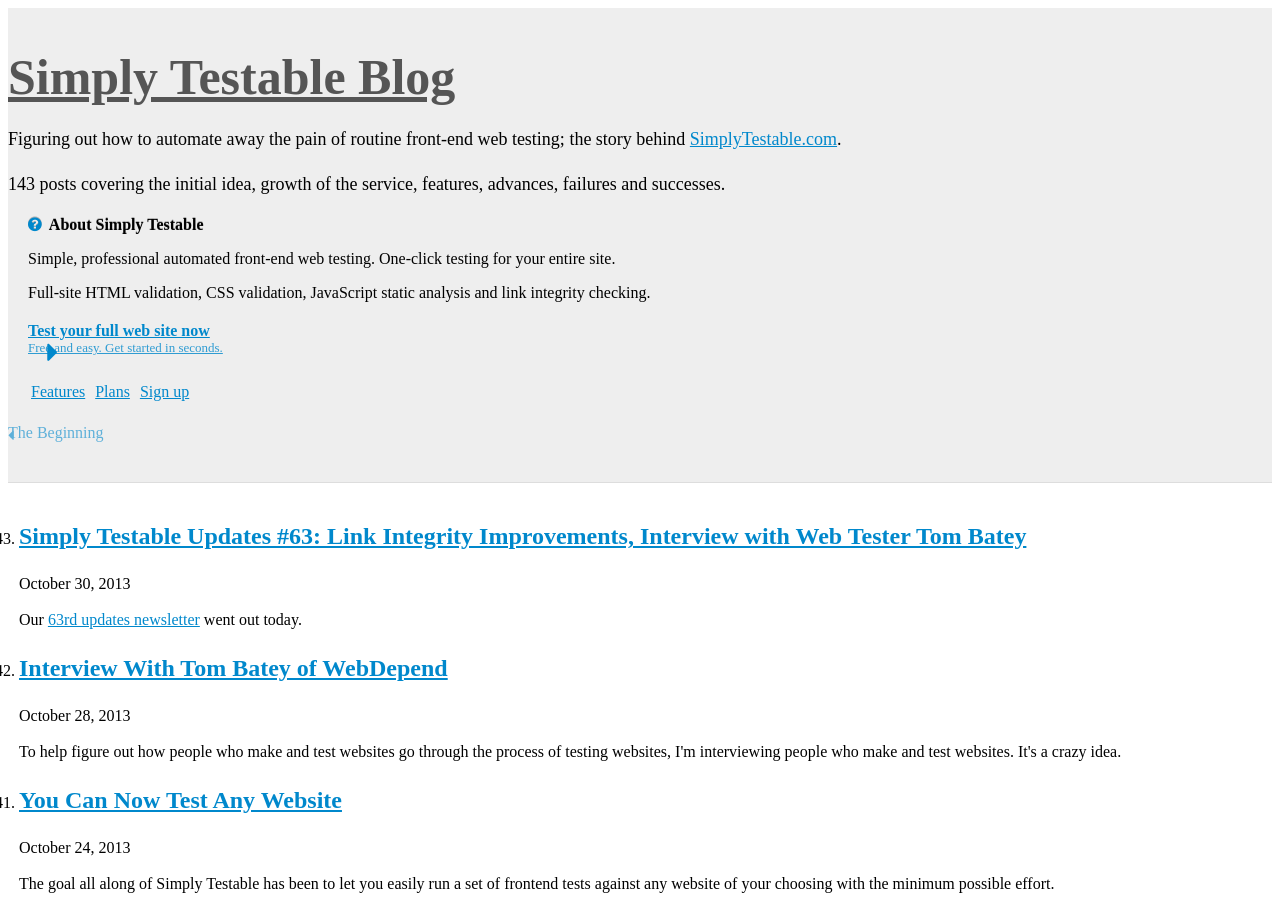
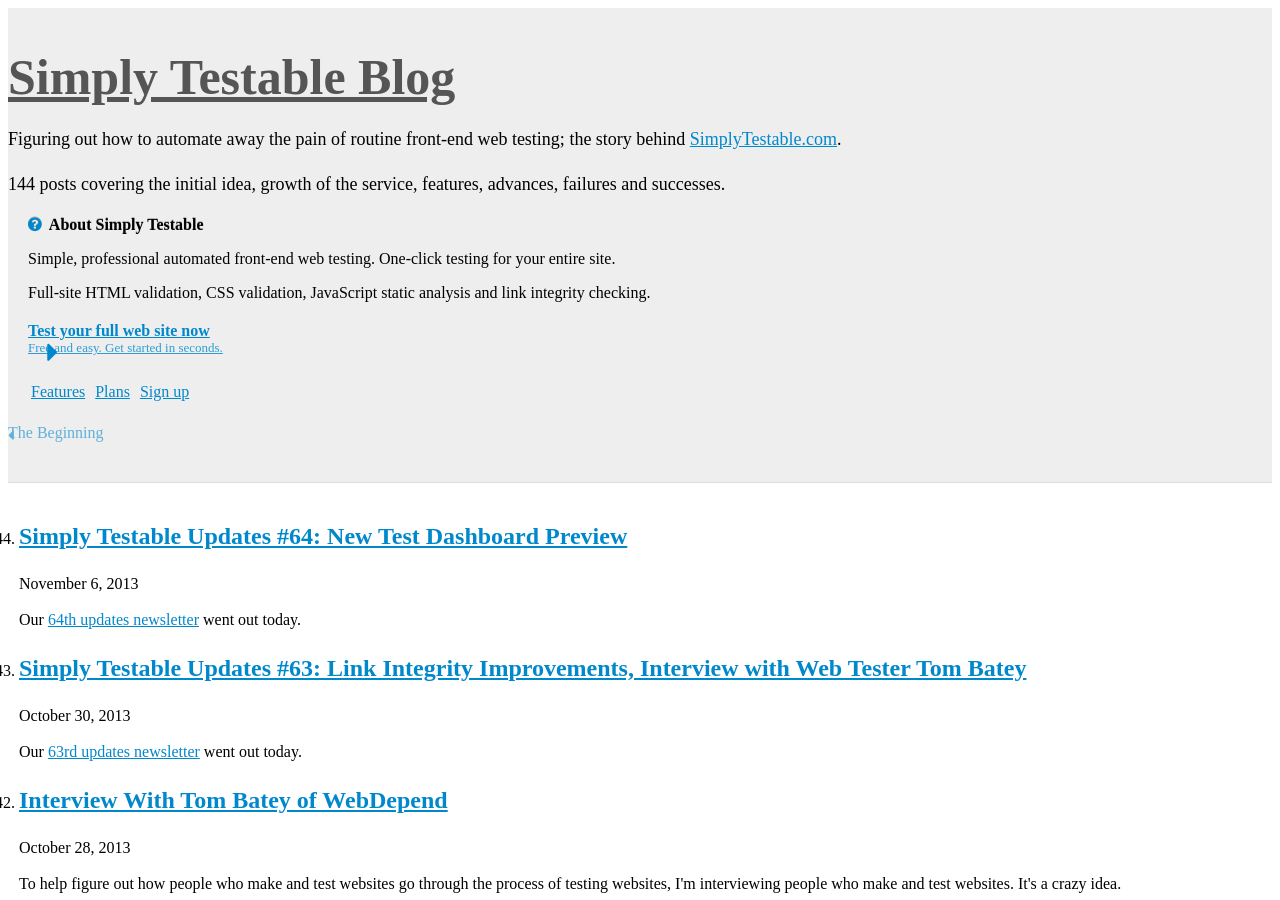
Before and after one commit to webignition/blog.simplytestable.com, a Jekyll site: the page built from archive/index.html, in a window 1280 px wide and 900 px high. Built offline with Jekyll 4.4.1, drawn with Linux system fonts in a browser that asks for light colours; nearby versions of some CDN libraries; comment, search, counter and statistics services are not loaded; a style sheet for code colours, icons or effects is not loaded; some of the changed text lies outside the part shown.

Commit message:
64th newsletter notification

```diff
--- a/archive/index.html
+++ b/archive/index.html
@@ -6,6 +6,28 @@ is_archive: true
 <ol class="archive">
 
 
+    <li value="144">
+        <h2><a href="/simply-testable-updates-64/">Simply Testable Updates #64: New Test Dashboard Preview </a></h2>
+        <p class="post-date">November  6, 2013</p>
+
+
+
+
+
+
+
+
+
+    <p>
+        Our <a href="http://us5.campaign-archive1.com/?u=ac75e33d993d2b502e333ddd0&amp;id=87b5806808">64th updates newsletter</a> went out today.
+    </p>
+
+
+
+
+    </li>
+
+
     <li value="143">
         <h2><a href="/simply-testable-updates-63/">Simply Testable Updates #63: Link Integrity Improvements, Interview with Web Tester Tom Batey </a></h2>
         <p class="post-date">October 30, 2013</p>
```
Also changed, not shown: _posts/2013-11-06-simply-testable-updates-64.html (added, +16 -0 lines), sitemap.xml (+7 -3 lines).
